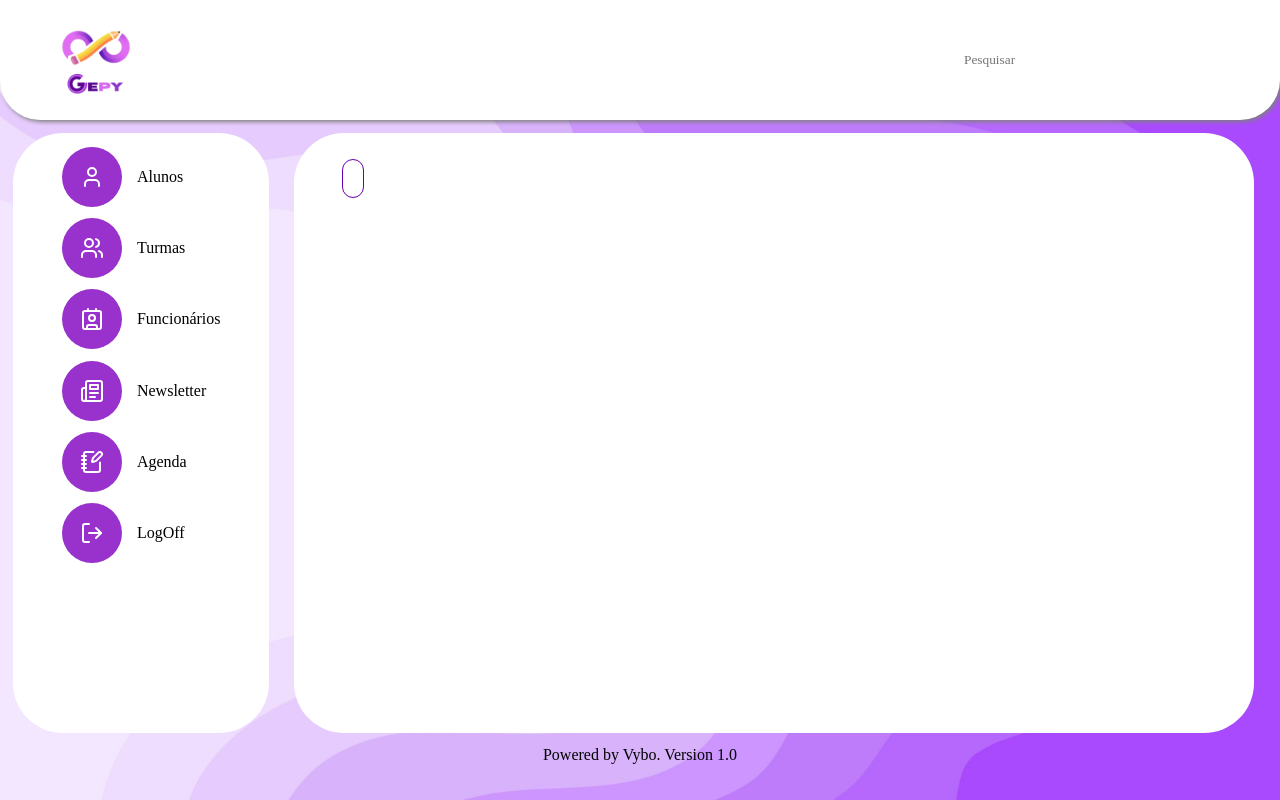
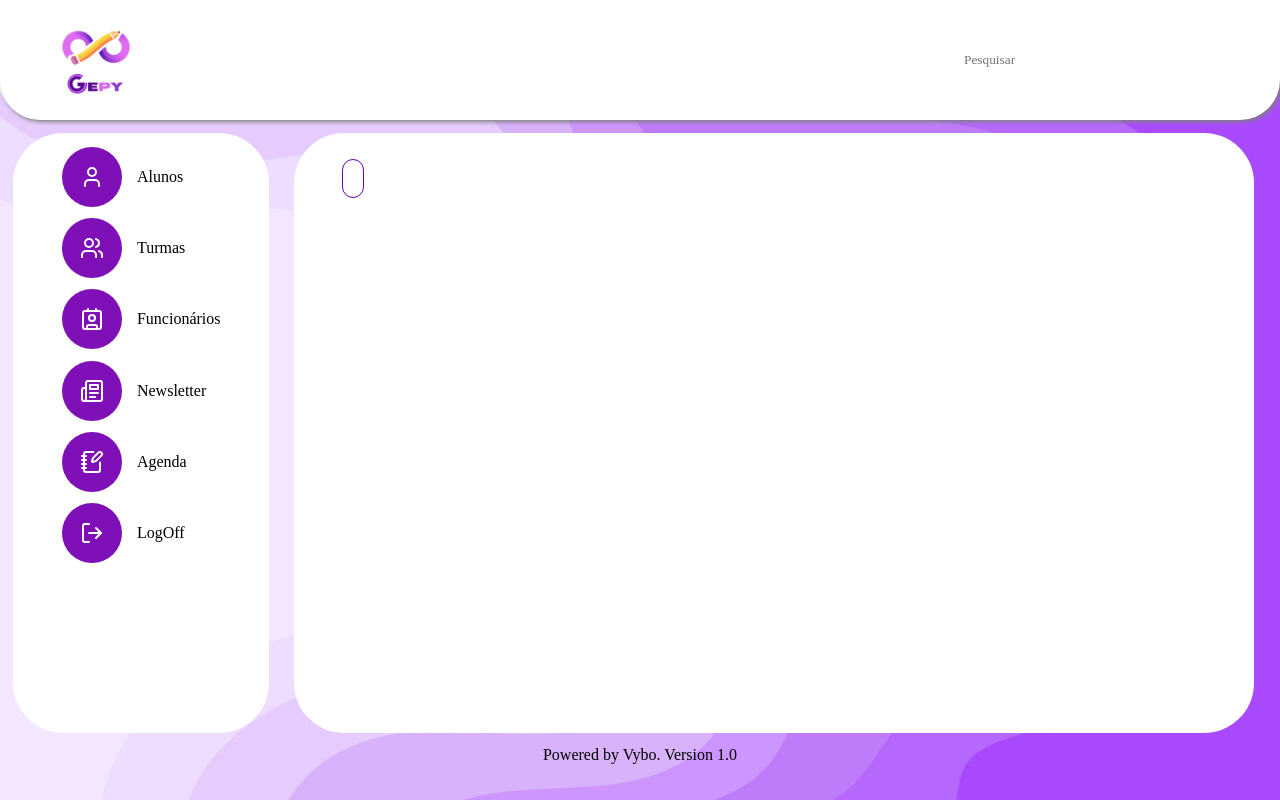
Before and after one commit to gabinethe/gepy, a React (Create React App) app: page / in a window 1280 px wide. Built offline with nearby package versions, Linux system fonts and the light colour scheme; a web font is replaced by a local one.

Commit message:
color changed

```diff
--- a/src/Components/Sidebar/style.css
+++ b/src/Components/Sidebar/style.css
@@ -12,7 +12,7 @@
   flex-direction: column;
   align-items: center;
   justify-content: center;
-  background-color: darkorchid;
+  background-color: rgb(127, 15, 183);
   border-radius: 50%;
   width: 60px;
   height: 60px;
```
